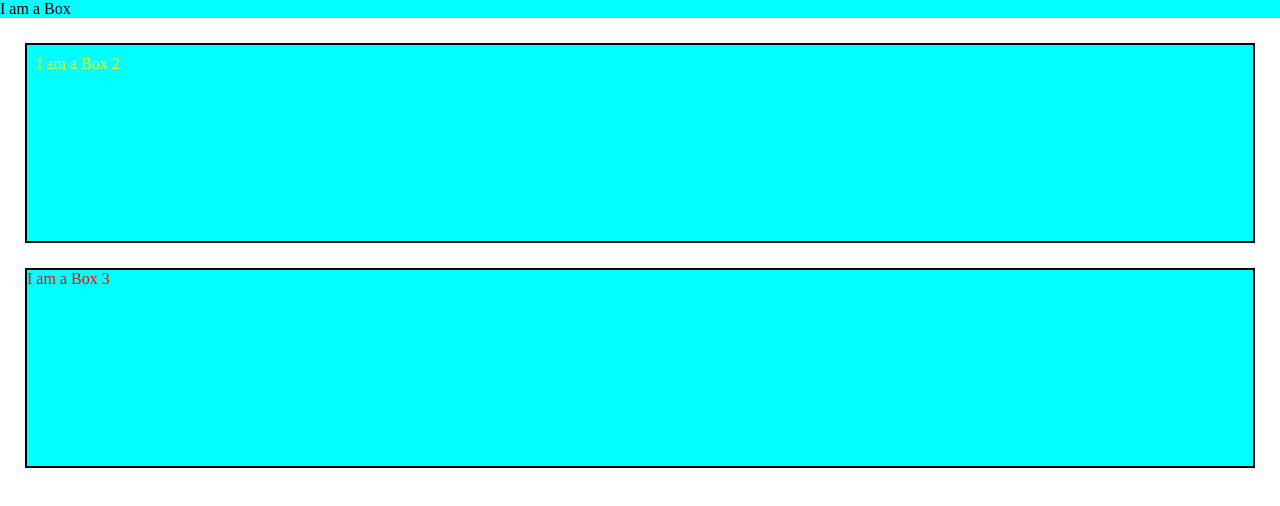
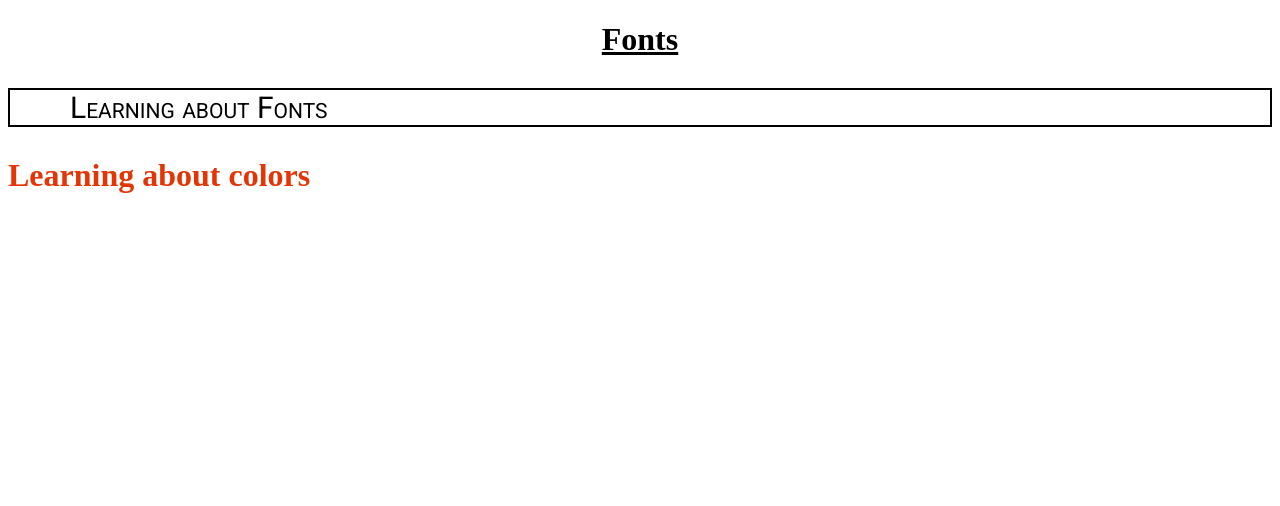
Before and after one commit to vishesh012/Learning_Web_development, a plain HTML site: page index.html in a window 1280 px wide. Drawn offline with Linux system fonts and the light colour scheme.

Commit message:
Tutorial 19 complete learned about Fonts, Text & Color Properties

```diff
--- a/index.html
+++ b/index.html
@@ -7,18 +7,16 @@
 <head>
     <meta charset="UTF-8">
     <meta name="viewport" content="width=device-width, initial-scale=1.0">
-    <title>CSS Box model</title>
+    <title>Fonts Texts & Colors</title>
     <link rel="stylesheet" href="style.css">
 </head>
 <body>
     <!--<script src="script.js"></script>-->
-    <div class="Box box1">
-        I am a Box
+    <div class="Fonts">
+        <h1 class="h1">Fonts</h1>
+        <p class="p1">Learning about Fonts</p>
     </div>
-    <div class="Box box2">
-        I am a Box 2
-    </div>
-    <div class="Box box3">
-        I am a Box 3
-    </div>
+
+    <h1 class="h2"> Learning about colors</h1>
+
 </html>
--- a/style.css
+++ b/style.css
@@ -1,25 +1,27 @@
 /* Date - 25-04-2024 Time - 02:30 AM*?*/
 /*CSS stands for Cascading Style Sheets and it is used for designing and responsiveness of web pages.*/
 /*We Link the CSS file to the HTML file using the link tag in the head section of the HTML file.*/
-*{
-    padding: 0;
-    margin: 0;
+@import url('https://fonts.googleapis.com/css2?family=Roboto:ital,wght@0,100;0,300;0,400;0,500;0,700;0,900;1,100;1,300;1,400;1,500;1,700;1,900&display=swap');
+.p1{
+    font-family: "Roboto", sans-serif;
+    border: 2px solid black;
+    font-size: 30px;
+    font-variant: small-caps;
+    text-decoration: dotted;
+    text-decoration-thickness: 30px;
+    text-indent: 60px;
+    /* width: 46px;
+    word-break: break-all; */
+    text-overflow: hidden;
+    text-overflow: ellipsis;
+
 }
-.Box{
-    background-color: aqua;
+.h1{
+
+    text-decoration: underline;
+    text-align: center;
 }
-.box2{
-    color: yellow;
-    padding: 10px;
-    margin: 25px;
-    border: 2px solid black;
-    height: 200px;
-    box-sizing: border-box;
+
+.h2{
+    color: rgb(227, 53, 5);
 }
-.box3{
-    color: red;
-    margin: 25px;
-    border: 2px solid black;
-    height: 200px;
-    box-sizing: border-box;
-}
```
